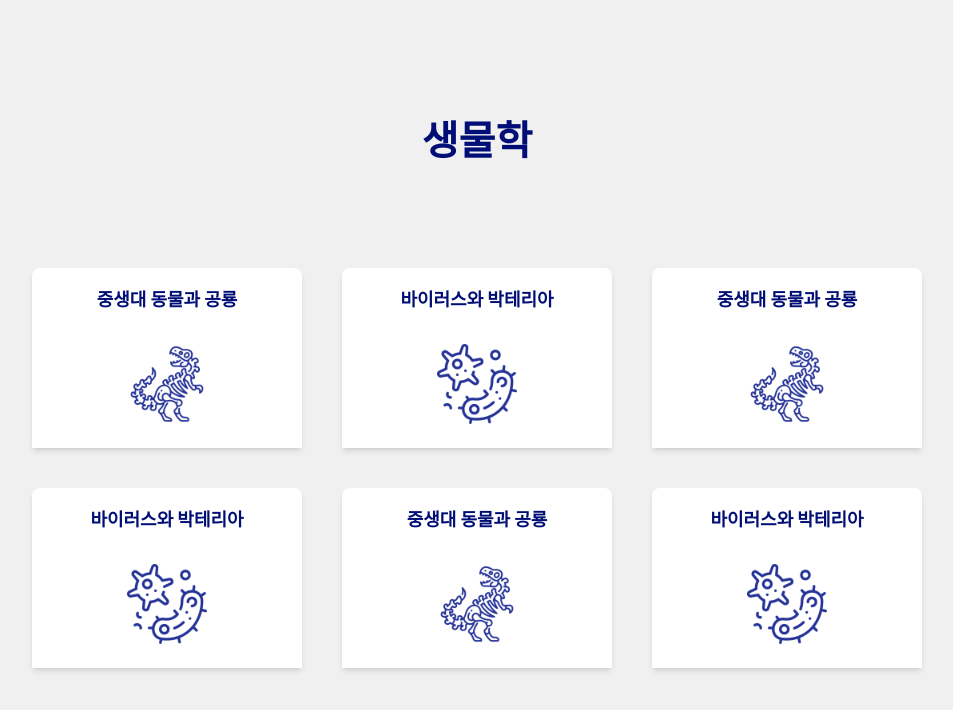
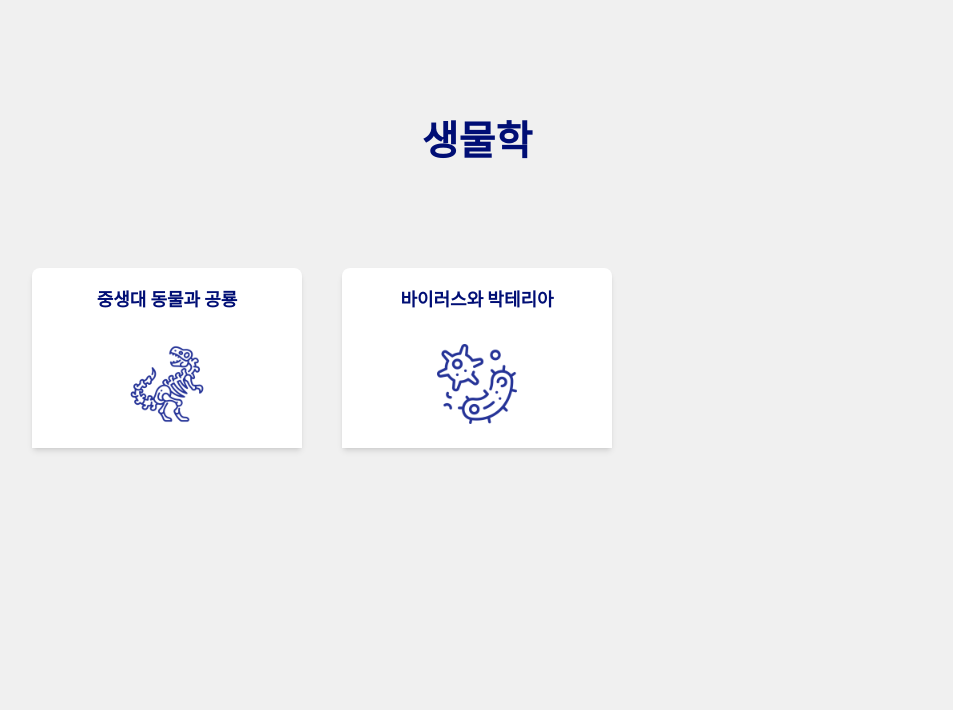
Before and after one commit to Sparcs-Science-hackathon-Kurokaze/enlight, a Next.js app: page /mylibrary/1 in a window 1280 px wide. Shown: the top 710 px of the page, without its empty margins (163-1116 px from the left). Built offline with nearby package versions, Linux system fonts and the light colour scheme.

Commit message:
Tried to make progress bar..

```diff
--- a/components/molecule/SenarioItem.tsx
+++ b/components/molecule/SenarioItem.tsx
@@ -11,21 +11,20 @@ type SenarioProps = {
         onClick={onClick}
         className="w-[270px] h-[180px] bg-white shadow-md rounded-tl-lg rounded-tr-lg flex flex-col items-center justify-between p-4 cursor-pointer gap-8 "
       >
-        {/* 제목 부분 */}
         <div className="text-point font-noto font-bold text-lg text-center">
           {title}
         </div>
-        {/* 이미지 부분 */}
         <div className="flex-grow flex justify-center items-center">
           <img className="w-20 h-20 object-contain" src={src} alt={title} />
         </div>
         {/* 하단의 색 띠 부분 */}
-        <div className="w-full h-2 bg-gray-200 rounded-b-lg overflow-hidden">
+        {/* TODO: Progress Bar */}
+        <div className="w-full h-4 bg-gray-200 rounded-b-lg">
           <div
-            className="h-full bg-point"
-            style={{ width: `${progress}%` }}
+              className="h-full bg-point transition-all duration-300"
+              style={{ width: `${progress}%` }}
           ></div>
-      </div>
+        </div>
       </div>
     );
   }
--- a/constants/category.ts
+++ b/constants/category.ts
@@ -13,6 +13,7 @@ interface Scenario {
     id: number;
     title: string;
     chapters: string[];
+    progress: number;
 }
 
 export const scenarios: Record<string, Scenario[]> = {
@@ -27,47 +28,14 @@ export const scenarios: Record<string, Scenario[]> = {
                 '대멸종과 쥬라기 월드',
                 '대공룡시대, 백악기',
                 '바이바이, 공룡'
-            ]
+            ],
+            progress: 100,
         },
         {
             id: 1,
             title: "바이러스와 박테리아",
-            chapters: []
+            chapters: [],
+            progress: 0,
         },
-        {
-          id: 0,
-          title: "중생대 동물과 공룡",
-          chapters: [
-              '중생대란 무엇일까?',
-              '트라이아스기의 번성',
-              '익룡과 수장룡들',
-              '대멸종과 쥬라기 월드',
-              '대공룡시대, 백악기',
-              '바이바이, 공룡'
-          ]
-      },
-      {
-          id: 1,
-          title: "바이러스와 박테리아",
-          chapters: []
-      },
-      {
-        id: 0,
-        title: "중생대 동물과 공룡",
-        chapters: [
-            '중생대란 무엇일까?',
-            '트라이아스기의 번성',
-            '익룡과 수장룡들',
-            '대멸종과 쥬라기 월드',
-            '대공룡시대, 백악기',
-            '바이바이, 공룡'
-        ]
-    },
-    {
-        id: 1,
-        title: "바이러스와 박테리아",
-        chapters: []
-    },
-
-    ]
+       ]
 }
```
